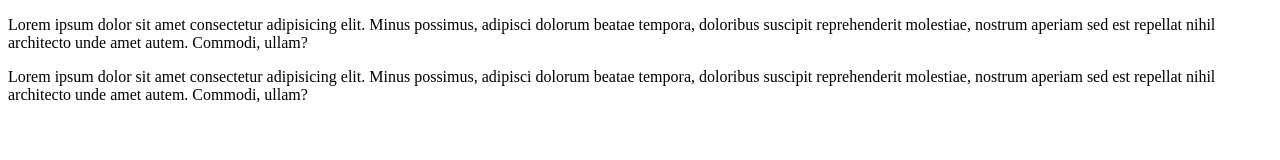
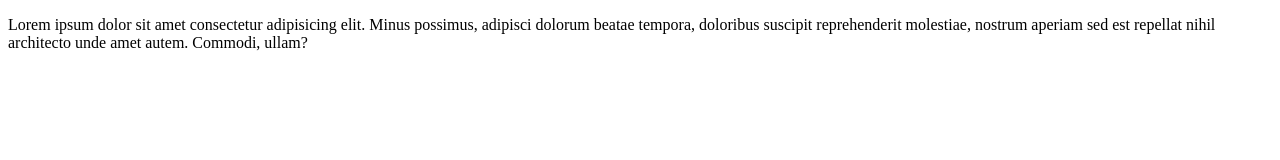
Before and after one commit to netmasterbg/03-Git-Branching-and-Pull-Requests-Lab, a plain HTML site: page index.html in a window 1280 px wide. Drawn offline with Linux system fonts and the light colour scheme.

Commit message:
Update index.html
Delete a div

```diff
--- a/index.html
+++ b/index.html
@@ -14,11 +14,6 @@
             doloribus suscipit reprehenderit molestiae, nostrum aperiam sed est repellat nihil architecto unde amet
             autem. Commodi, ullam?</p>
     </div>
-    <div>
-        <p>Lorem ipsum dolor sit amet consectetur adipisicing elit. Minus possimus, adipisci dolorum beatae tempora,
-            doloribus suscipit reprehenderit molestiae, nostrum aperiam sed est repellat nihil architecto unde amet
-            autem. Commodi, ullam?</p>
-    </div>
 </body>
 
 </html>
```
